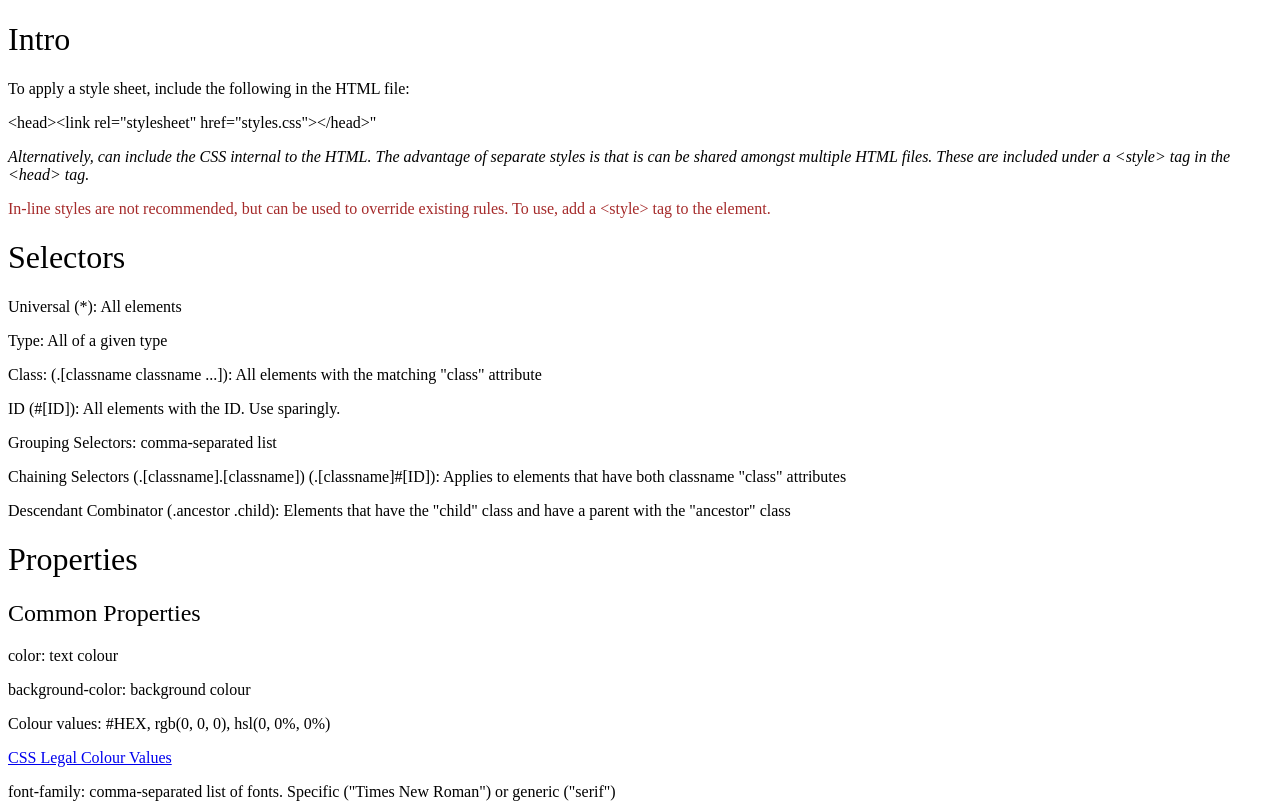
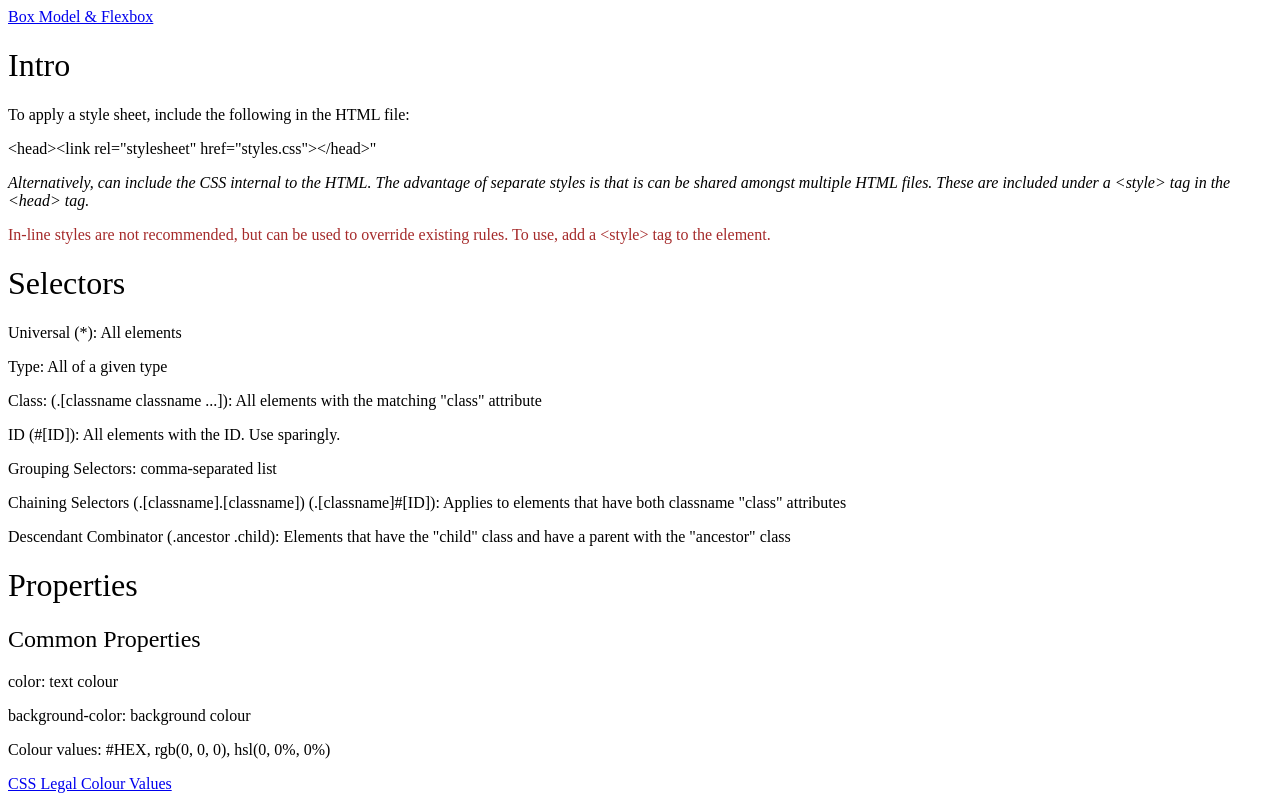
Before and after one commit to jpmoranpac/OdinProject, a plain HTML site: page CSS_Basics/CSS_Notes.html in a window 1280 px wide. Shown: the top 804 px of the page. Drawn offline with Linux system fonts and the light colour scheme.

Commit message:
Add link to Box Model page from CSS Notes

```diff
--- a/CSS_Basics/CSS_Notes.html
+++ b/CSS_Basics/CSS_Notes.html
@@ -13,6 +13,7 @@
     <title>CSS Selectors and Properties</title>
 </head>
 <body>
+    <a href="BoxModel.html">Box Model & Flexbox</a>
     <h1>Intro</h1>
     <p>To apply a style sheet, include the following in the HTML file:</p>
     <p>&lt;head&gt;&lt;link rel="stylesheet" href="styles.css"&gt;&lt;/head&gt;"</p>
```
